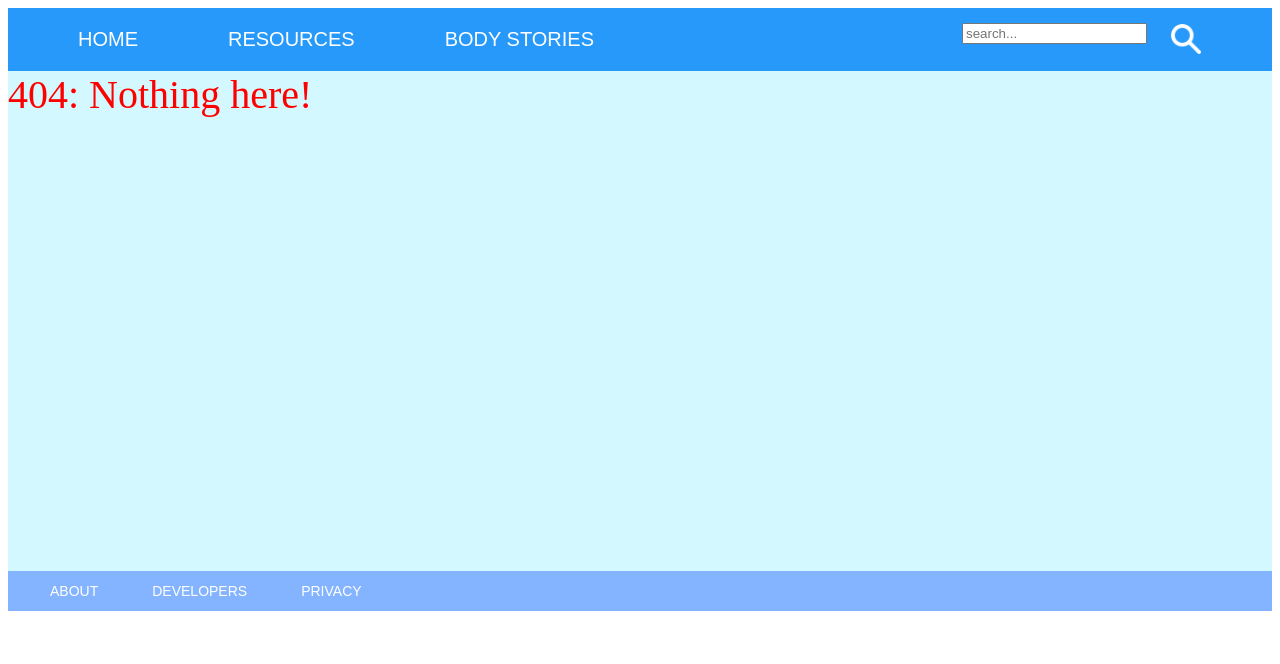
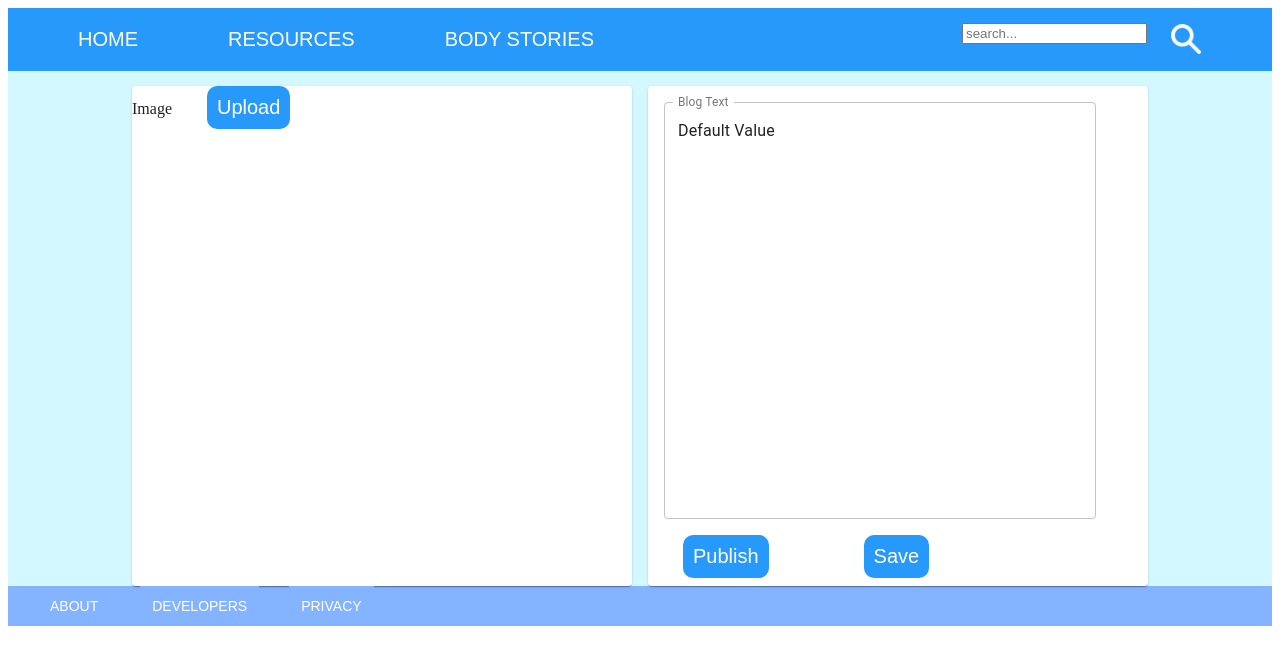
Before and after one commit to gambhirbk/rainbow-care, a React (Create React App) app: page /blogmodal in a window 1280 px wide. Before the commit this address had no page. Shown: the top 664 px of the page. Built offline with nearby package versions, Linux system fonts and the light colour scheme.

Commit message:
modified blog

```diff
--- a/src/App.js
+++ b/src/App.js
@@ -8,7 +8,10 @@ import Footer from "./components/footer/Footer";
 import styles from "./components/TemplateStyles";
 import { Route, Switch } from "react-router-dom";
 import { links, mockData } from "./components/data/data";
-import BodyBlog from "./components/body-blog/BodyBlog"
+import BodyBlog from "./components/body-blog/BodyBlog";
+import BlogMain from "./components/body-blog/BlogMain";
+import BlogModal from "./components/body-blog/BlogModal";
+import BlogWriting from "./components/body-blog/BlogWriting"
 
 class App extends Component {
   render() {
@@ -32,7 +35,14 @@ class App extends Component {
               <ResourcesMain />
             </Route>
             <Route path="/bodystories" exact>
+              <BlogMain />
+            </Route>
+            <Route path="/bodyblogs" exact>
               <BodyBlog />
+            </Route>
+            <Route path="/blogmodal" exact>
+              {/* modified */}
+              <BlogWriting />
             </Route>
             <Route path="/" exact>
               {/* our home page will go here! */}
--- /dev/null
+++ b/src/components/body-blog/BlogMain.js
@@ -0,0 +1,19 @@
+import styles from "./BlogMainStyles";
+import React, { Component } from "react";
+import { withRouter } from "react-router-dom";
+
+class BlogMain extends Component {
+  render() {
+    return (
+      <div>
+        <div style={styles.header}>STORIES OF MY BODY</div>
+        <div style={styles.buttonRow}>
+          <button style={styles.button} onClick={() => this.props.history.push('/bodyblogs')}>Explore the Community</button>
+          <button style={styles.button} onClick={() => this.props.history.push('/blogmodal')}>Write Your Stories</button>
+        </div>
+      </div>
+    );
+  }
+}
+
+export default withRouter(BlogMain);
--- /dev/null
+++ b/src/components/body-blog/BlogMainStyles.js
@@ -0,0 +1,32 @@
+const styles = {
+    header: {
+        fontSize: 30,
+        color: "#2699FB",
+        float: "center",
+        display: 'flex',
+        alignItems: 'center',
+        justifyContent: 'center',
+        marginTop: 50,
+        marginBottom: 200,
+    },
+    buttonRow: {
+        float: "center",
+        display: 'flex',
+        alignItems: 'center',
+        justifyContent: 'center',
+    },
+    button: {
+        marginLeft: 35,
+        marginRight: 60,
+        borderRadius: 10,
+        backgroundColor: "#2699FB",
+        border: "none",
+        fontSize: 20,
+        color: "white",
+        padding: 10,
+        marginBottom: 200,
+
+    }
+}
+
+export default styles
--- /dev/null
+++ b/src/components/body-blog/BlogModal.js
@@ -0,0 +1,74 @@
+import React from 'react';
+import Button from '@material-ui/core/Button';
+import Dialog from '@material-ui/core/Dialog';
+import DialogActions from '@material-ui/core/DialogActions';
+import DialogContent from '@material-ui/core/DialogContent';
+import DialogContentText from '@material-ui/core/DialogContentText';
+import DialogTitle from '@material-ui/core/DialogTitle';
+import Slide from '@material-ui/core/Slide';
+
+const Transition = React.forwardRef(function Transition(props, ref) {
+  return <Slide direction="up" ref={ref} {...props} />;
+});
+
+export default function AlertDialogSlide() {
+  const [open, setOpen] = React.useState(false);
+
+  const handleClickOpen = () => {
+    setOpen(true);
+  };
+
+  const handleClose = () => {
+    setOpen(false);
+  };
+
+  return (
+    <div>
+      <Button variant="outlined" color="primary" onClick={handleClickOpen}>
+        What category best describes your story?
+      </Button>
+      <Dialog
+        open={open}
+        TransitionComponent={Transition}
+        keepMounted
+        onClose={handleClose}
+        aria-labelledby="alert-dialog-slide-title"
+        aria-describedby="alert-dialog-slide-description"
+      >
+        <DialogTitle id="alert-dialog-slide-title">{"Use Google's location service?"}</DialogTitle>
+        <DialogContent>
+          <DialogContentText id="alert-dialog-slide-description">
+            What category best describes your story?
+          </DialogContentText>
+        </DialogContent>
+        <DialogActions>
+          <Button onClick={handleClose} color="primary">
+            Gender
+          </Button>
+          <Button onClick={handleClose} color="primary">
+            Sex
+          </Button>
+          <Button onClick={handleClose} color="primary">
+            Sexuality
+          </Button>
+          <br />
+          <Button onClick={handleClose} color="primary">
+            Body
+          </Button>
+          <Button onClick={handleClose} color="primary">
+            Menstruation
+          </Button>
+          <Button onClick={handleClose} color="primary">
+            Health
+          </Button>
+          <Button onClick={handleClose} color="primary">
+            Transgender
+          </Button>
+          <Button onClick={handleClose} color="primary">
+            LGBTQ
+          </Button>
+        </DialogActions>
+      </Dialog>
+    </div>
+  );
+}
--- /dev/null
+++ b/src/components/body-blog/BlogText.js
@@ -0,0 +1,36 @@
+import React from 'react';
+import { makeStyles } from '@material-ui/core/styles';
+import TextField from '@material-ui/core/TextField';
+
+const useStyles = makeStyles((theme) => ({
+  root: {
+    '& .MuiTextField-root': {
+      margin: theme.spacing(2),
+      width: '54ch',
+    },
+  },
+}));
+
+export default function MultilineTextFields() {
+  const classes = useStyles();
+  const [value, setValue] = React.useState('Controlled');
+
+  const handleChange = (event) => {
+    setValue(event.target.value);
+  };
+
+  return (
+    <form className={classes.root} noValidate autoComplete="off">
+      <div>
+        <TextField
+          id="outlined-multiline-static"
+          label="Blog Text"
+          multiline
+          rows={20}
+          defaultValue="Default Value"
+          variant="outlined"
+        />
+      </div>
+    </form>
+  );
+}
--- /dev/null
+++ b/src/components/body-blog/BlogWriting.js
@@ -0,0 +1,58 @@
+import React from 'react';
+import { makeStyles } from '@material-ui/core/styles';
+import Grid from '@material-ui/core/Grid';
+import FormLabel from '@material-ui/core/FormLabel';
+import FormControlLabel from '@material-ui/core/FormControlLabel';
+import RadioGroup from '@material-ui/core/RadioGroup';
+import Radio from '@material-ui/core/Radio';
+import Paper from '@material-ui/core/Paper';
+import styles from "./BlogMainStyles";
+import { withRouter } from "react-router-dom";
+import BlogText from "./BlogText"
+
+const useStyles = makeStyles((theme) => ({
+  root: {
+    flexGrow: 1,
+  },
+  paper: {
+    height: 500,
+    width: 500,
+  },
+  control: {
+    padding: theme.spacing(10),
+  },
+}));
+
+export default function SpacingGrid() {
+  const [spacing, setSpacing] = React.useState(2);
+  const classes = useStyles();
+
+  const handleChange = (event) => {
+    setSpacing(Number(event.target.value));
+  };
+
+  return (
+    <Grid container className={classes.root} spacing={2}>
+      <Grid item xs={12}>
+        <Grid container justify="center" spacing={2}>
+            <Grid key={2} item>
+              <Paper className={classes.paper}>
+                  Image
+                {/* import a photo? using class? */}
+                <button style={styles.button} >Upload</button>
+              </Paper>
+            </Grid>
+            <Grid key={2} item>
+              <Paper className={classes.paper}>
+              <BlogText />
+              <button style={styles.button} onClick={() => this.props.history.push('/bodyblogs')}>Publish</button>
+              <button style={styles.button} onClick={() => this.props.history.push('/bodyblogs')}>Save</button>
+              </Paper>
+            </Grid>
+        </Grid>
+      </Grid>
+    </Grid>
+  );
+}
+
+// with router?
--- a/src/components/body-blog/BodyBlog.js
+++ b/src/components/body-blog/BodyBlog.js
@@ -13,6 +13,7 @@ import CardMedia from '@material-ui/core/CardMedia';
 import CardContent from '@material-ui/core/CardContent';
 import Avatar from '@material-ui/core/Avatar';
 import BookmarkBorderIcon from '@material-ui/icons/BookmarkBorder';
+import BookmarkIcon from '@material-ui/icons/Bookmark';
 
 const useStyles = makeStyles((theme) => ({
   appBar: {
@@ -43,7 +44,7 @@ const useStyles = makeStyles((theme) => ({
     paddingBottom: theme.spacing(3)
   },
   card: {
-    maxWidth: "100%",
+    maxWidth: "90%",
   },
   media: {
     height: 240
@@ -62,6 +63,22 @@ const useStyles = makeStyles((theme) => ({
   }
 }));
 
+// const Clicked = () => {
+//   const [clicked, setClicked] = useState(false)
+//   const handleIconClick = () => {
+//        setClicked(true)
+//       // change <AddCircleIcon /> to <BlockIcon /> at "id"
+//   }
+//   return (
+//       <List component="nav">
+//           <ListItem>
+//               <ListItem onClick={handleIconClick(101)}>
+//                   {clicked ? <BookmarkIcon /> : <BookmarkBorderIcon /> }
+//               </ListItem>
+//           </ListItem>
+//       </List>
+//   )
+// }
 function BodyBlog() {
   const classes = useStyles();
 
```
